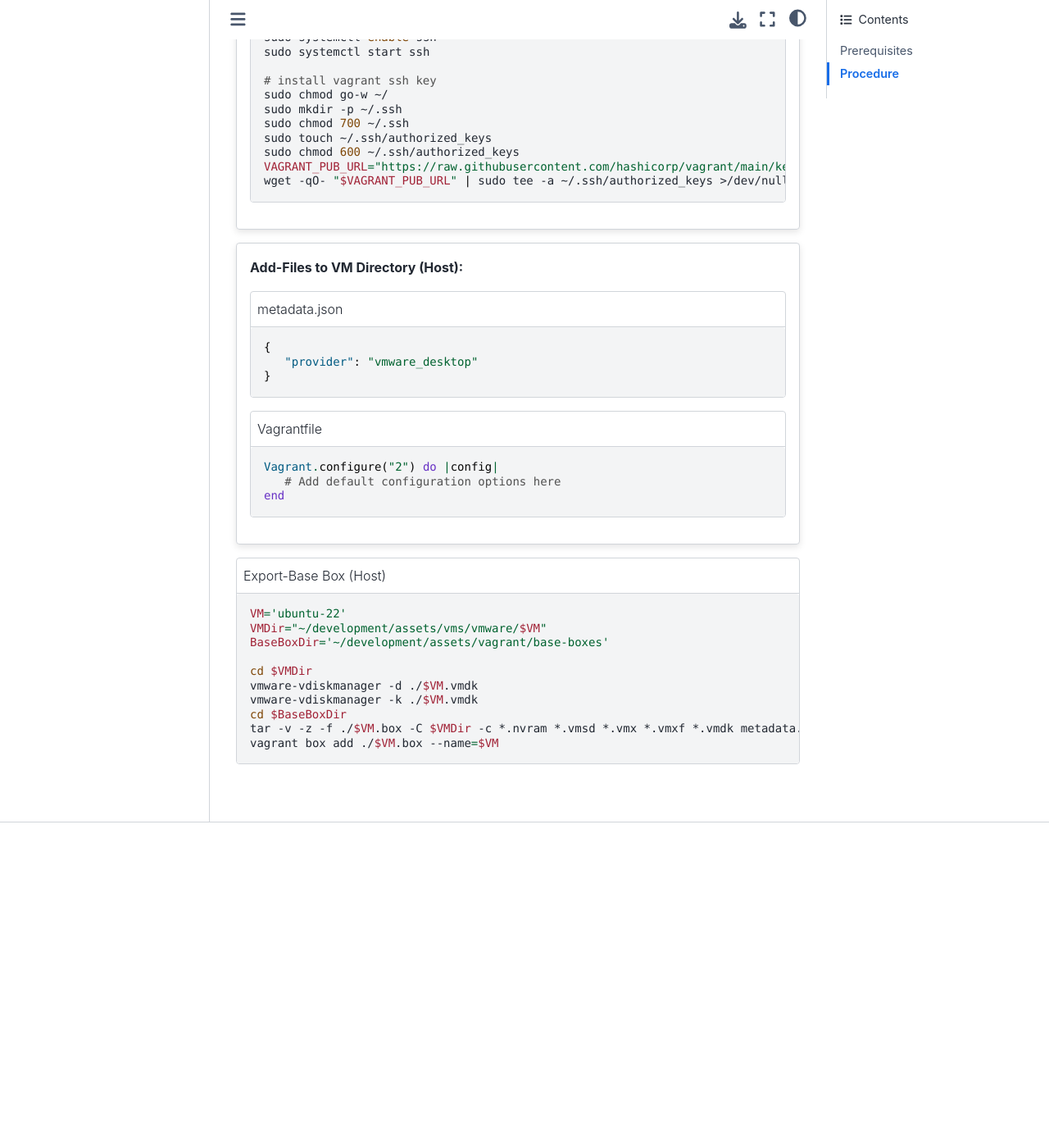
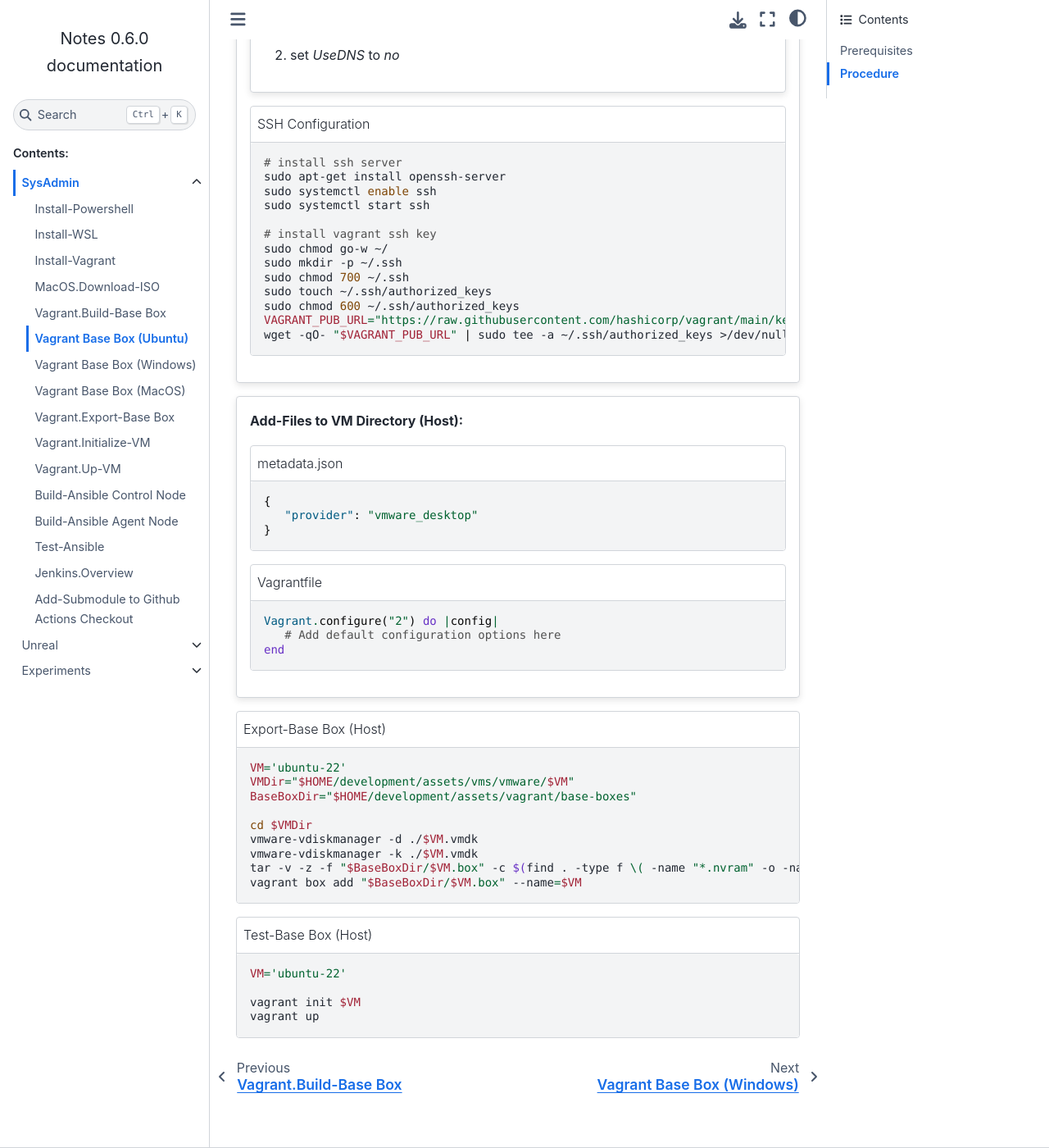
Before and after one commit to Liimurr/notes, a Sphinx documentation site: the page built from doc/src/Vagrant.Build-BaseBox_Ubuntu.rst, in a window 1280 px wide and 1400 px high, scrolled down 1182 px. Shown: the whole window at 82% size. Built offline with Sphinx 7.4.7 and the Sphinx Book theme 1.1.4, drawn with Linux system fonts in a browser that asks for light colours; pages that are not in the unit, such as notebooks, are missing from menus; before the commit the page ends 2185 px from its top, so only the background shows below that; some of the changed text lies outside the part shown.

Commit message:
update base box isntructions

```diff
--- a/doc/src/SysAdmin.Index.rst
+++ b/doc/src/SysAdmin.Index.rst
@@ -9,6 +9,7 @@ SysAdmin
    Install-Vagrant.rst
    MacOS.Download-ISO.rst
    Vagrant.Build-Base Box.rst
+   Vagrant.Build-BaseBox_Ubuntu.rst
    Vagrant.Build-BaseBox_Windows.rst
    Vagrant.Build-BaseBox_MacOS.rst
    Vagrant.Export-Base Box.rst
--- a/doc/src/Vagrant.Build-BaseBox_Ubuntu.rst
+++ b/doc/src/Vagrant.Build-BaseBox_Ubuntu.rst
@@ -38,6 +38,12 @@ Procedure
 
       1. run `sudo visudo`
       2. add the following line: `vagrant ALL=(ALL) NOPASSWD: ALL`
+      3. remove any line that contains `requiretty`
+
+   .. card:: Remove UseDNS
+
+      1. edit `/etc/ssh/sshd_config` (`sudo nano /etc/ssh/sshd_config`)
+      2. set `UseDNS` to `no`
 
    .. code-block:: shell
       :caption: SSH Configuration
@@ -76,12 +82,19 @@ Procedure
    :caption: Export-Base Box (Host)
 
    VM='ubuntu-22'
-   VMDir="~/development/assets/vms/vmware/$VM"
-   BaseBoxDir='~/development/assets/vagrant/base-boxes'
+   VMDir="$HOME/development/assets/vms/vmware/$VM"
+   BaseBoxDir="$HOME/development/assets/vagrant/base-boxes"
 
    cd $VMDir
    vmware-vdiskmanager -d ./$VM.vmdk
    vmware-vdiskmanager -k ./$VM.vmdk
-   cd $BaseBoxDir
-   tar -v -z -f ./$VM.box -C $VMDir -c *.nvram *.vmsd *.vmx *.vmxf *.vmdk metadata.json Vagrantfile
-   vagrant box add ./$VM.box --name=$VM
+   tar -v -z -f "$BaseBoxDir/$VM.box" -c $(find . -type f \( -name "*.nvram" -o -name "*.vmsd" -o -name "*.vmx" -o -name "*.vmxf" -o -name "*.vmdk" \)) metadata.json Vagrantfile
+   vagrant box add "$BaseBoxDir/$VM.box" --name=$VM
+
+.. code-block:: shell
+   :caption: Test-Base Box (Host)
+
+   VM='ubuntu-22'
+
+   vagrant init $VM
+   vagrant up
```
Also changed, not shown: doc/src/Vagrant.Build-BaseBox_MacOS.rst (+4 -4 lines).
